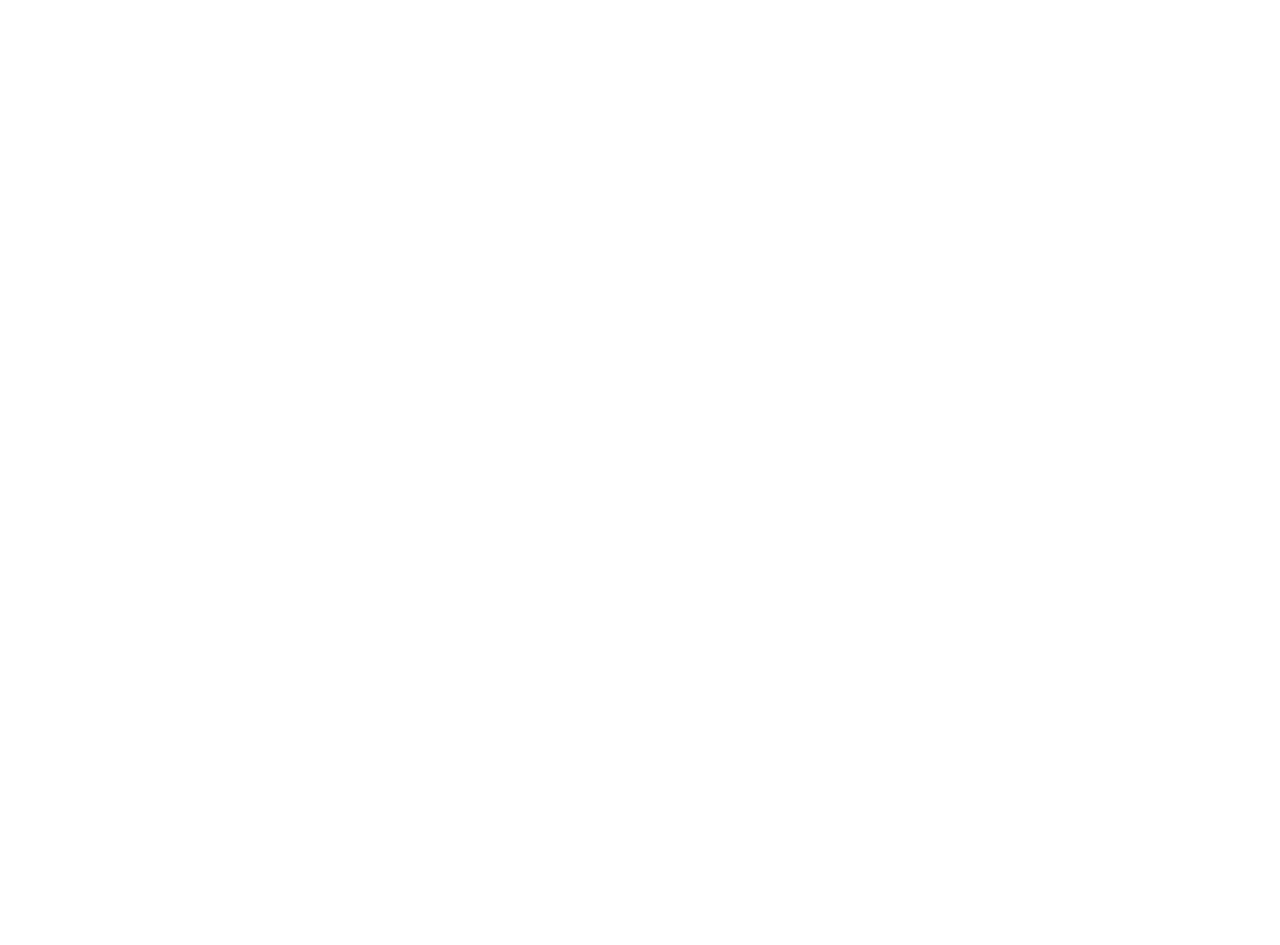
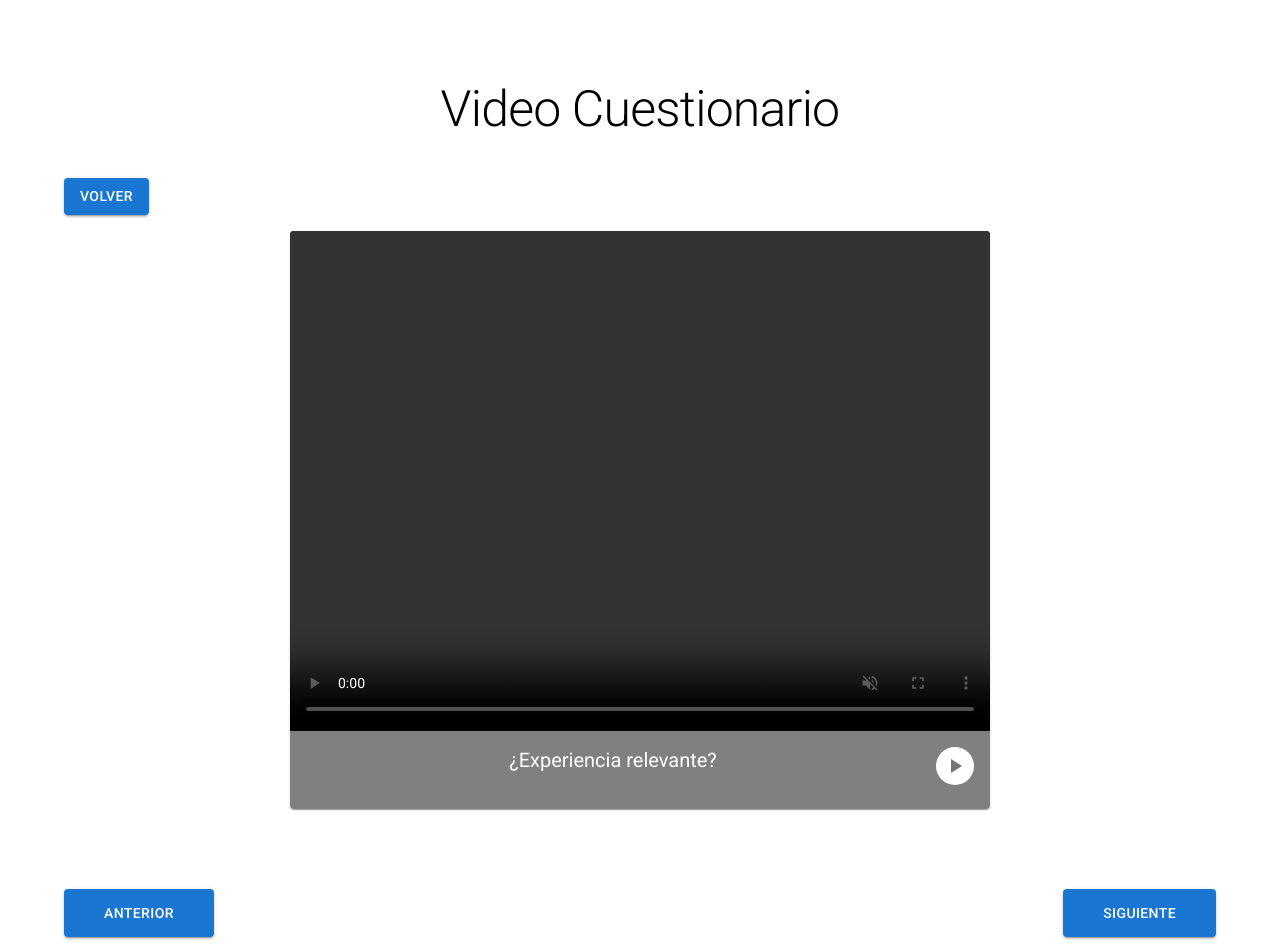
Before and after one commit to GersoZz/video-cuestionario, a React (Vite) app: page /add-video/0 in a window 1280 px wide. Before the commit this address had no page. Before the commit the page ends 800 px from the top, so only its background shows below. Built offline with nearby package versions, Linux system fonts and the light colour scheme.

Commit message:
feat: AddVideoPage added

```diff
--- a/src/App.jsx
+++ b/src/App.jsx
@@ -2,6 +2,7 @@
 
 import HomePage from "./pages/HomePage";
 import AddQuestionPage from "./pages/AddQuestionPage";
+import AddVideoPage from "./pages/AddVideoPage";
 
 import QuestionState from "./context/Pregunta/QuestionState";
 
@@ -12,6 +13,7 @@
         <Routes>
           <Route path="/" Component={HomePage} exact />
           <Route path="/add-question" Component={AddQuestionPage} />
+          <Route path="/add-video/:id" Component={AddVideoPage} />
         </Routes>
       </QuestionState>
     </BrowserRouter>
--- a/src/components/ListVideoCard.jsx
+++ b/src/components/ListVideoCard.jsx
@@ -13,7 +13,7 @@
     <Grid container rowSpacing={1} columnSpacing={{ xs: 1, sm: 2, md: 3 }}>
       {questions.map((question) => (
         <Grid key={`question-${question.id}`} item xs={3}>
-          <VideoCard question={question.pregunta}></VideoCard>
+          <VideoCard question={question.pregunta} ide={question.id}></VideoCard>
         </Grid>
       ))}
     </Grid>
--- a/src/components/VideoCard.jsx
+++ b/src/components/VideoCard.jsx
@@ -1,3 +1,5 @@
+import { Link } from "react-router-dom";
+
 import Card from "@mui/material/Card";
 import Box from "@mui/material/Box";
 import CardContent from "@mui/material/CardContent";
@@ -7,7 +9,7 @@
 
 import PlayArrowIcon from "@mui/icons-material/PlayArrow";
 
-export default function VideoCard({ question }) {
+export default function VideoCard({ question, ide }) {
   return (
     <Card sx={{ maxWidth: 345 }}>
       <CardMedia
@@ -34,12 +36,14 @@
           >
             {question}
           </Typography>
+          <Link to={`/add-video/${ide}`}>
             <IconButton
               aria-label="play/pause"
               sx={{ backgroundColor: "white", maxHeight: 38, maxWidth: 38 }}
             >
               <PlayArrowIcon />
             </IconButton>
+          </Link>
         </Box>
       </CardContent>
     </Card>
--- /dev/null
+++ b/src/pages/AddVideoPage.jsx
@@ -0,0 +1,138 @@
+import { useContext, useEffect } from "react";
+
+import { Link, useNavigate, useParams } from "react-router-dom";
+
+import Container from "@mui/material/Container";
+import Grid from "@mui/material/Grid";
+import Button from "@mui/material/Button";
+import Typography from "@mui/material/Typography";
+
+import Card from "@mui/material/Card";
+import Box from "@mui/material/Box";
+import CardContent from "@mui/material/CardContent";
+import CardMedia from "@mui/material/CardMedia";
+import IconButton from "@mui/material/IconButton";
+
+import PlayArrowIcon from "@mui/icons-material/PlayArrow";
+
+import QuestionContext from "../context/Pregunta/QuestionContext";
+
+export default function AddVideoPage() {
+  const { id: videoId } = useParams();
+  const { questions } = useContext(QuestionContext);
+  const navigate = useNavigate();
+  console.log({ videoId });
+  console.log({ questions });
+
+  const _handlePrevPage = () => {
+    navigate(
+      `/add-video/${
+        parseInt(videoId) === 0 ? questions.length - 1 : parseInt(videoId) - 1
+      }`
+    );
+  };
+
+  const _handleNextPage = () => {
+    navigate(
+      `/add-video/${
+        parseInt(videoId) === questions.length - 1 ? "0" : parseInt(videoId) + 1
+      }`
+    );
+  };
+
+  return (
+    <Container sx={{ mt: 10 }}>
+      <Grid container>
+        <Grid
+          item
+          xs={12}
+          display="flex"
+          justifyContent="center"
+          alignItems="center"
+          sx={{ mb: 5 }}
+        >
+          <Typography variant="h1" sx={{ fontSize: 50 }}>
+            Video Cuestionario
+          </Typography>
+        </Grid>
+        <Grid
+          display={"flex"}
+          justifyContent={"flex-start"}
+          item
+          xs={12}
+          sx={{ mb: 2 }}
+        >
+          <Link to="/">
+            <Button variant="contained" size="medium">
+              Volver
+            </Button>
+          </Link>
+        </Grid>
+        <Grid
+          display={"flex"}
+          justifyContent={"center"}
+          xs={12}
+          sx={{ mb: 10 }}
+          item
+        >
+          <Card sx={{ maxWidth: 700 }}>
+            <CardMedia
+              component="video"
+              autoPlay
+              muted
+              loop
+              controls
+              src={null}
+              sx={{ minWidth: 200, minHeight: 500, backgroundColor: "black" }}
+            />
+            <CardContent sx={{ backgroundColor: "gray" }}>
+              <Box display={"flex"}>
+                <Typography
+                  variant="h5"
+                  component="div"
+                  sx={{
+                    color: "white",
+                    flexGrow: 1,
+                    fontSize: 20,
+                    textAlign: "center",
+                    mr: 2,
+                  }}
+                >
+                  {questions[parseInt(videoId)].pregunta}
+                </Typography>
+                <IconButton
+                  aria-label="play/pause"
+                  sx={{
+                    backgroundColor: "white",
+                    maxHeight: 38,
+                    maxWidth: 38,
+                  }}
+                >
+                  <PlayArrowIcon />
+                </IconButton>
+              </Box>
+            </CardContent>
+          </Card>
+        </Grid>
+        <Grid display={"flex"} justifyContent={"space-between"} item xs={12}>
+          <Button
+            onClick={_handlePrevPage}
+            variant="contained"
+            size="medium"
+            sx={{ p: 1.5, pl: 5, pr: 5 }}
+          >
+            Anterior
+          </Button>
+          <Button
+            onClick={_handleNextPage}
+            variant="contained"
+            size="medium"
+            sx={{ p: 1.5, pl: 5, pr: 5 }}
+          >
+            Siguiente
+          </Button>
+        </Grid>
+      </Grid>
+    </Container>
+  );
+}
```
Lines whose indentation alone changed are shown as unchanged.
